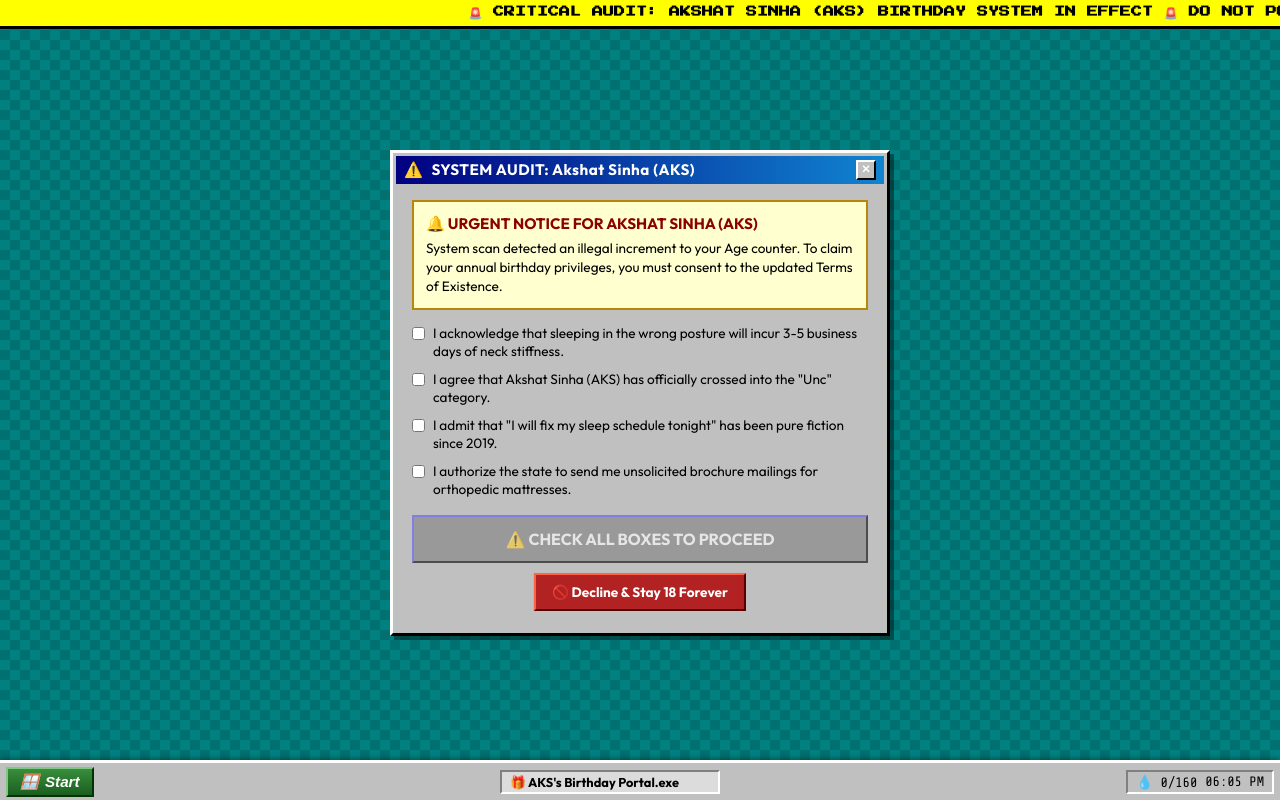
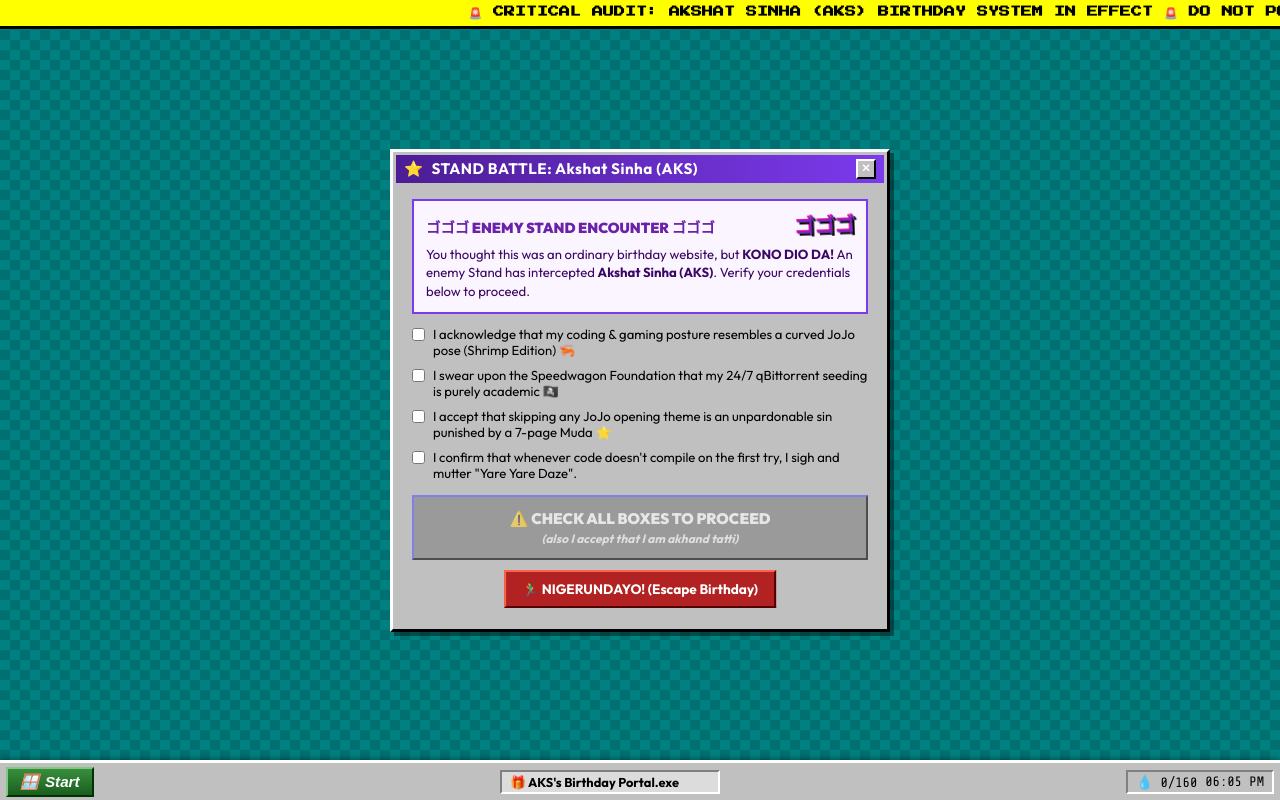
Before and after one commit to its-sorakun/bday-prank-webpage, a React (Vite) app: page / in a window 1280 px wide. Built offline with nearby package versions, Linux system fonts and the light colour scheme.

Commit message:
update cookie modal with jojo stand clauses and akhand tatti confirmation

```diff
--- a/src/components/CookieModal.jsx
+++ b/src/components/CookieModal.jsx
@@ -1,18 +1,17 @@
 /*
- * Stage 1: Mandatory Life Audit and Terms of Existence modal.
- * Forces the user to accept aging checkboxes before continuing.
- * Includes an evasive Decline button that translates away from touches/pointers
- * and emits haptic feedback when interacted with on supported devices.
+ * Stage 1: JoJo-themed Stand Encounter and Terms of Existence modal.
+ * Forces acceptance of gamer posture, pirate torrenting, and manga/JoJo clauses.
+ * Features an evasive 'Nigerundayo' decline button and explicit subtext on the confirmation button.
  */
 
 import { useState, useRef } from 'react';
 
 export default function CookieModal({ recipientName, recipientNickname, onAccept, onShake }) {
   const [agreedItems, setAgreedItems] = useState({
-    neckPain: false,
-    uncStatus: false,
-    sleepLie: false,
-    loudMusic: false,
+    shrimpPosture: false,
+    torrentSeeder: false,
+    jojoOpening: false,
+    yareYare: false,
   });
 
   const [declineOffset, setDeclineOffset] = useState({ x: 0, y: 0 });
@@ -32,95 +31,97 @@
     }
     if (onShake) onShake();
 
-    const maxDelta = 120;
+    const maxDelta = 110;
     const randomX = (Math.random() - 0.5) * maxDelta * 2;
     const randomY = (Math.random() - 0.5) * maxDelta * 2;
 
     setDeclineOffset({ x: randomX, y: randomY });
 
     const insults = [
-      'Nice try, aging is mandatory!',
-      'Button escaped!',
-      'Error 403: Time travel forbidden',
-      'The years start coming and they do not stop coming!',
-      'Cannot decline reality, AKS!',
+      'MUDA MUDA MUDA! Aging is unavoidable!',
+      'KONO DIO DA! You cannot escape this birthday!',
+      'NIGERUNDAYO didn\'t work! Joseph Joestar is disappointed!',
+      'ZA WARUDO! The Decline button has been frozen!',
+      'WRYYYYYY! Stand proud and accept your fate, AKS!',
     ];
     setTrollMessage(insults[Math.floor(Math.random() * insults.length)]);
   };
 
   return (
-    <div className="win-window" style={{ marginTop: '20px' }}>
-      <div className="win-titlebar">
+    <div className="win-window" style={{ marginTop: '15px' }}>
+      <div className="win-titlebar" style={{ background: 'linear-gradient(90deg, #4c1d95, #7c3aed)' }}>
         <div className="win-title-left">
-          <span>⚠️</span>
-          <span>SYSTEM AUDIT: {recipientName} ({recipientNickname})</span>
+          <span>⭐️</span>
+          <span>STAND BATTLE: {recipientName} ({recipientNickname})</span>
         </div>
         <div className="win-title-btn" onClick={dodgeDecline}>✕</div>
       </div>
 
       <div className="win-body">
-        <div className="win-inset" style={{ marginBottom: '14px', background: '#ffffd0', border: '2px solid #b8860b' }}>
-          <p style={{ fontWeight: 'bold', fontSize: '0.95rem', color: '#8b0000', marginBottom: '6px' }}>
-            🔔 URGENT NOTICE FOR AKSHAT SINHA (AKS)
-          </p>
-          <p style={{ fontSize: '0.85rem', lineHeight: '1.4' }}>
-            System scan detected an illegal increment to your Age counter.
-            To claim your annual birthday privileges, you must consent to the updated Terms of Existence.
+        <div className="win-inset" style={{ marginBottom: '12px', background: '#faf5ff', border: '2px solid #7c3aed' }}>
+          <div style={{ display: 'flex', justifyContent: 'space-between', alignItems: 'center', marginBottom: '4px' }}>
+            <span style={{ fontWeight: '900', color: '#6b21a8', fontSize: '0.9rem' }}>
+              ゴゴゴ ENEMY STAND ENCOUNTER ゴゴゴ
+            </span>
+            <span className="jojo-menacing" style={{ fontSize: '1.2rem' }}>ゴゴゴ</span>
+          </div>
+          <p style={{ fontSize: '0.82rem', lineHeight: '1.4', color: '#3b0764' }}>
+            You thought this was an ordinary birthday website, but <strong>KONO DIO DA!</strong> An enemy Stand has intercepted <strong>{recipientName} (AKS)</strong>. Verify your credentials below to proceed.
           </p>
         </div>
 
-        <div style={{ display: 'flex', flexDirection: 'column', gap: '10px', marginBottom: '16px' }}>
-          <label style={{ display: 'flex', alignItems: 'flex-start', gap: '8px', cursor: 'pointer', fontSize: '0.85rem' }}>
+        <div style={{ display: 'flex', flexDirection: 'column', gap: '9px', marginBottom: '14px' }}>
+          <label style={{ display: 'flex', alignItems: 'flex-start', gap: '8px', cursor: 'pointer', fontSize: '0.82rem' }}>
             <input
               type="checkbox"
-              checked={agreedItems.neckPain}
-              onChange={() => toggleCheck('neckPain')}
-              style={{ marginTop: '3px' }}
+              checked={agreedItems.shrimpPosture}
+              onChange={() => toggleCheck('shrimpPosture')}
+              style={{ marginTop: '2px' }}
             />
-            <span>I acknowledge that sleeping in the wrong posture will incur 3-5 business days of neck stiffness.</span>
+            <span>I acknowledge that my coding & gaming posture resembles a curved JoJo pose (Shrimp Edition) 🦐</span>
           </label>
 
-          <label style={{ display: 'flex', alignItems: 'flex-start', gap: '8px', cursor: 'pointer', fontSize: '0.85rem' }}>
+          <label style={{ display: 'flex', alignItems: 'flex-start', gap: '8px', cursor: 'pointer', fontSize: '0.82rem' }}>
             <input
               type="checkbox"
-              checked={agreedItems.uncStatus}
-              onChange={() => toggleCheck('uncStatus')}
-              style={{ marginTop: '3px' }}
+              checked={agreedItems.torrentSeeder}
+              onChange={() => toggleCheck('torrentSeeder')}
+              style={{ marginTop: '2px' }}
             />
-            <span>I agree that Akshat Sinha (AKS) has officially crossed into the "Unc" category.</span>
+            <span>I swear upon the Speedwagon Foundation that my 24/7 qBittorrent seeding is purely academic 🏴‍☠️</span>
           </label>
 
-          <label style={{ display: 'flex', alignItems: 'flex-start', gap: '8px', cursor: 'pointer', fontSize: '0.85rem' }}>
+          <label style={{ display: 'flex', alignItems: 'flex-start', gap: '8px', cursor: 'pointer', fontSize: '0.82rem' }}>
             <input
               type="checkbox"
-              checked={agreedItems.sleepLie}
-              onChange={() => toggleCheck('sleepLie')}
-              style={{ marginTop: '3px' }}
+              checked={agreedItems.jojoOpening}
+              onChange={() => toggleCheck('jojoOpening')}
+              style={{ marginTop: '2px' }}
             />
-            <span>I admit that "I will fix my sleep schedule tonight" has been pure fiction since 2019.</span>
+            <span>I accept that skipping any JoJo opening theme is an unpardonable sin punished by a 7-page Muda ⭐️</span>
           </label>
 
-          <label style={{ display: 'flex', alignItems: 'flex-start', gap: '8px', cursor: 'pointer', fontSize: '0.85rem' }}>
+          <label style={{ display: 'flex', alignItems: 'flex-start', gap: '8px', cursor: 'pointer', fontSize: '0.82rem' }}>
             <input
               type="checkbox"
-              checked={agreedItems.loudMusic}
-              onChange={() => toggleCheck('loudMusic')}
-              style={{ marginTop: '3px' }}
+              checked={agreedItems.yareYare}
+              onChange={() => toggleCheck('yareYare')}
+              style={{ marginTop: '2px' }}
             />
-            <span>I authorize the state to send me unsolicited brochure mailings for orthopedic mattresses.</span>
+            <span>I confirm that whenever code doesn't compile on the first try, I sigh and mutter "Yare Yare Daze".</span>
           </label>
         </div>
 
         {trollMessage && (
           <div style={{
-            background: '#ffdddd',
-            border: '2px dashed #d9534f',
-            padding: '6px 10px',
-            color: '#a94442',
+            background: '#fef2f2',
+            border: '2px dashed #ef4444',
+            padding: '6px 8px',
+            color: '#b91c1c',
             fontWeight: 'bold',
-            fontSize: '0.85rem',
+            fontSize: '0.82rem',
             textAlign: 'center',
-            marginBottom: '12px'
+            marginBottom: '10px'
           }}>
             {trollMessage}
           </div>
@@ -132,26 +133,36 @@
           gap: '10px',
           alignItems: 'stretch',
           position: 'relative',
-          minHeight: '100px',
+          minHeight: '110px',
           justifyContent: 'center'
         }}>
+          {/* Primary Accept Button with specific required text */}
           <button
             type="button"
             className="win-btn win-btn-primary"
             disabled={!allAgreed}
             onClick={onAccept}
             style={{
-              padding: '12px',
+              padding: '12px 8px',
               opacity: allAgreed ? 1 : 0.6,
-              fontSize: '1rem',
-              backgroundColor: allAgreed ? '#2e7d32' : '#808080',
+              backgroundColor: allAgreed ? '#5b21b6' : '#808080',
               color: '#fff',
-              cursor: allAgreed ? 'pointer' : 'not-allowed'
+              cursor: allAgreed ? 'pointer' : 'not-allowed',
+              display: 'flex',
+              flexDirection: 'column',
+              alignItems: 'center',
+              gap: '3px'
             }}
           >
-            {allAgreed ? '✅ ACCEPT REALITY & CLAIM GIFT' : '⚠️ CHECK ALL BOXES TO PROCEED'}
+            <span style={{ fontSize: '0.95rem', fontWeight: '900' }}>
+              {allAgreed ? '✅ ACCEPT REALITY & CLAIM GIFT' : '⚠️ CHECK ALL BOXES TO PROCEED'}
+            </span>
+            <span style={{ fontSize: '0.75rem', fontStyle: 'italic', opacity: 0.9 }}>
+              (also I accept that I am akhand tatti)
+            </span>
           </button>
 
+          {/* Evasive Nigerundayo Runaway Button */}
           <div style={{ position: 'relative', textAlign: 'center', height: '40px' }}>
             <button
               ref={declineBtnRef}
@@ -171,7 +182,7 @@
                 whiteSpace: 'nowrap'
               }}
             >
-              🚫 Decline & Stay 18 Forever
+              🏃‍♂️ NIGERUNDAYO! (Escape Birthday)
             </button>
           </div>
         </div>
```
